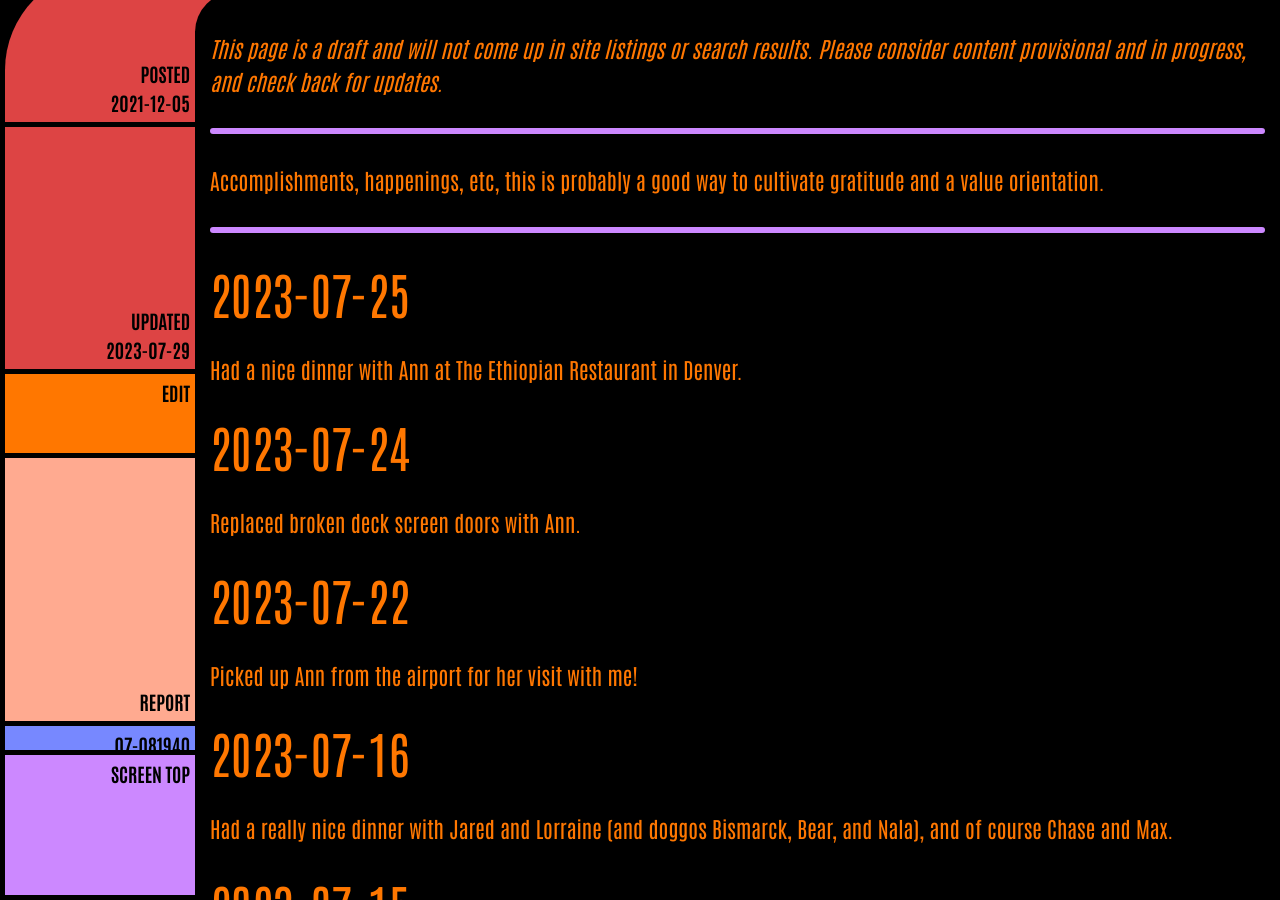
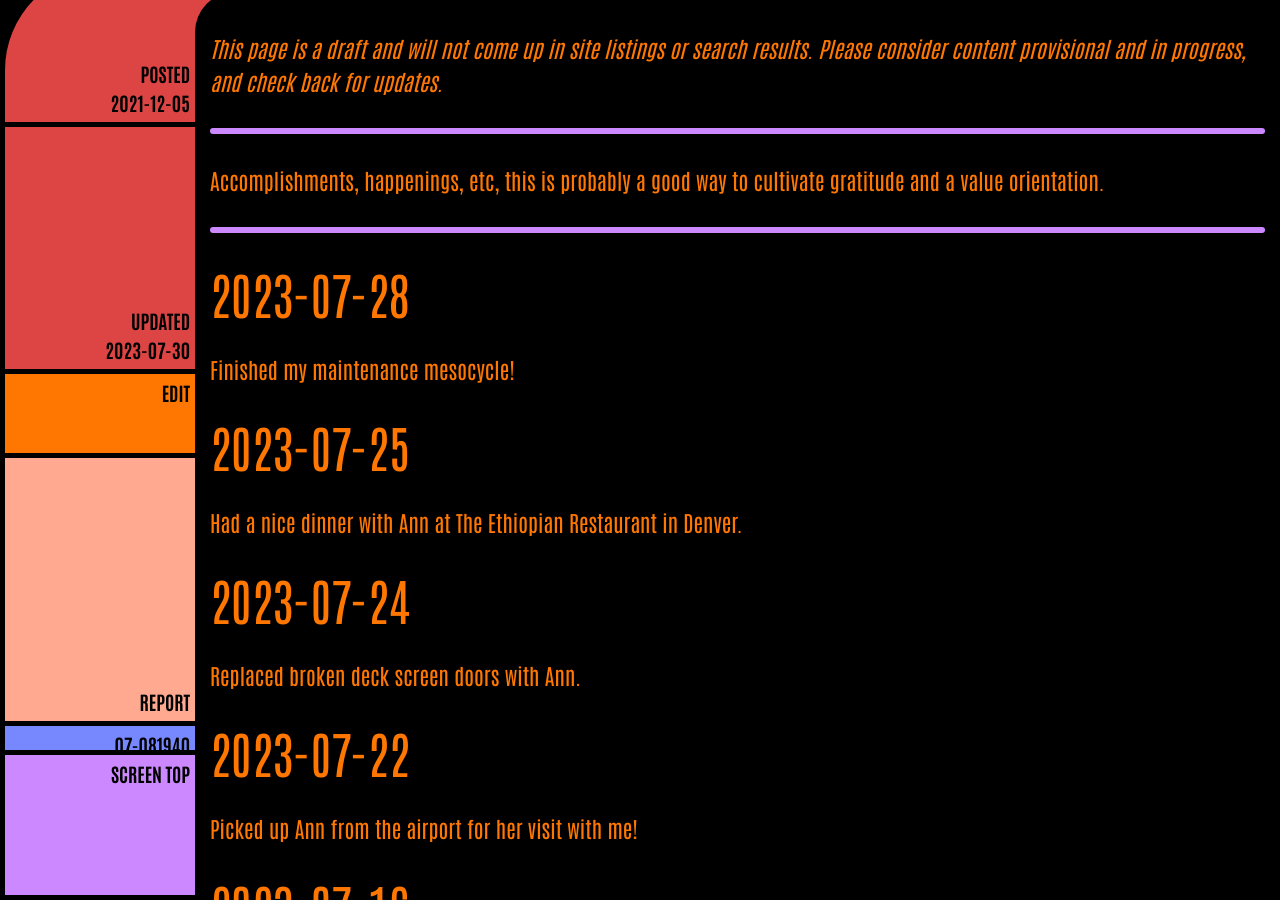
Before and after one commit to ArthurZey/arthurzey.github.io, a Jekyll site: the page built from _pages/one-good-thing.md, in a window 1280 px wide and 900 px high, scrolled down 333 px. Built offline with Jekyll 4.4.1, drawn with Linux system fonts in a browser that asks for light colours.

Commit message:
added 2023-07-28

```diff
--- a/_pages/one-good-thing.md
+++ b/_pages/one-good-thing.md
@@ -2,12 +2,15 @@
 title: One Good Thing
 description: "Accomplishments, happenings, etc, this is probably a good way to cultivate gratitude and a value orientation."
 date: "2021-12-05"
-last_modified_at: "2023-07-29T17:36:48+00:00"
+last_modified_at: "2023-07-30T21:18:22+00:00"
 tags:
   - happenings
   - draft
 sitemap: false
 ---
+
+## 2023-07-28
+Finished my maintenance mesocycle!
 
 ## 2023-07-25
 Had a nice dinner with Ann at The Ethiopian Restaurant in Denver.
```
